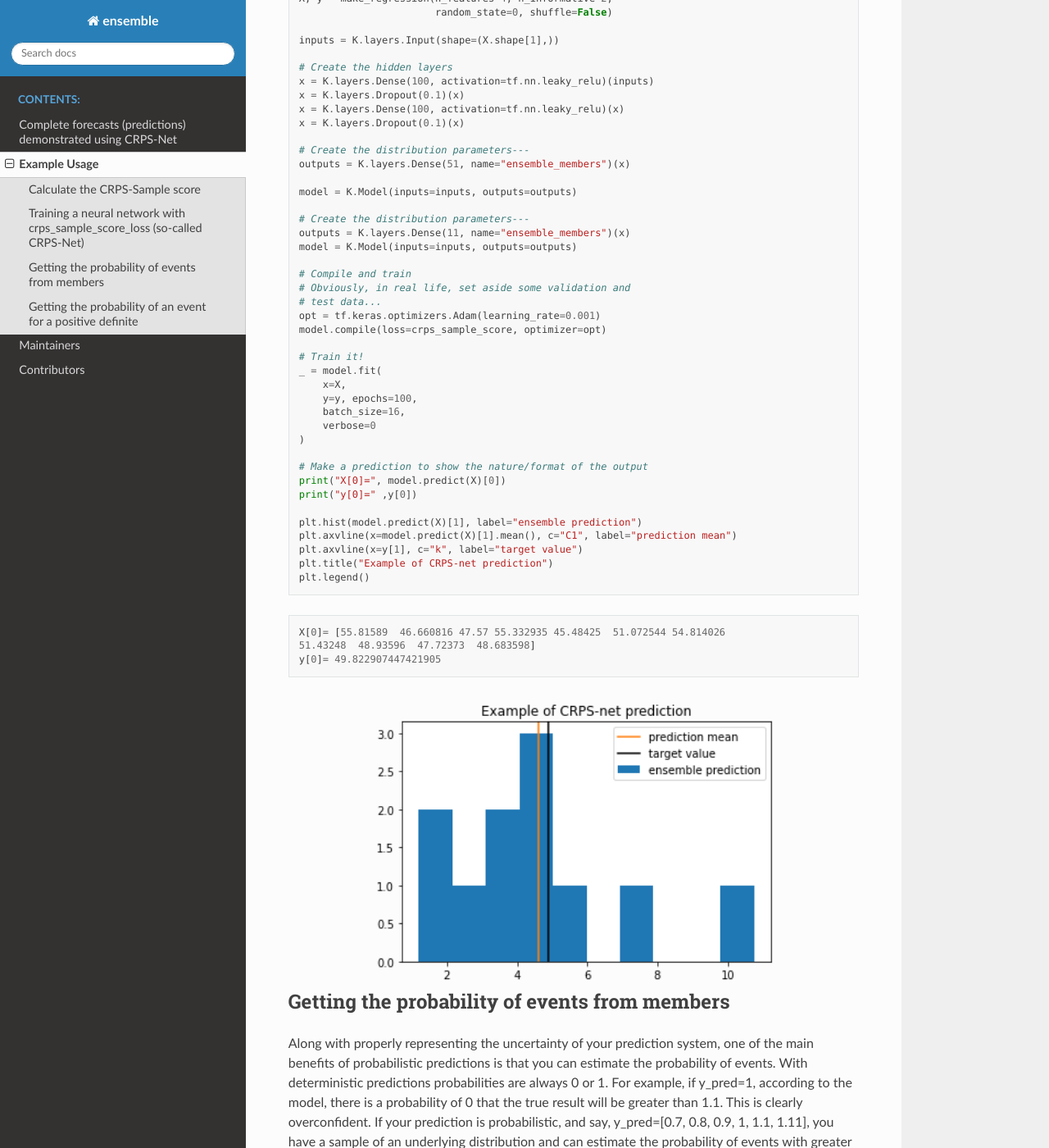
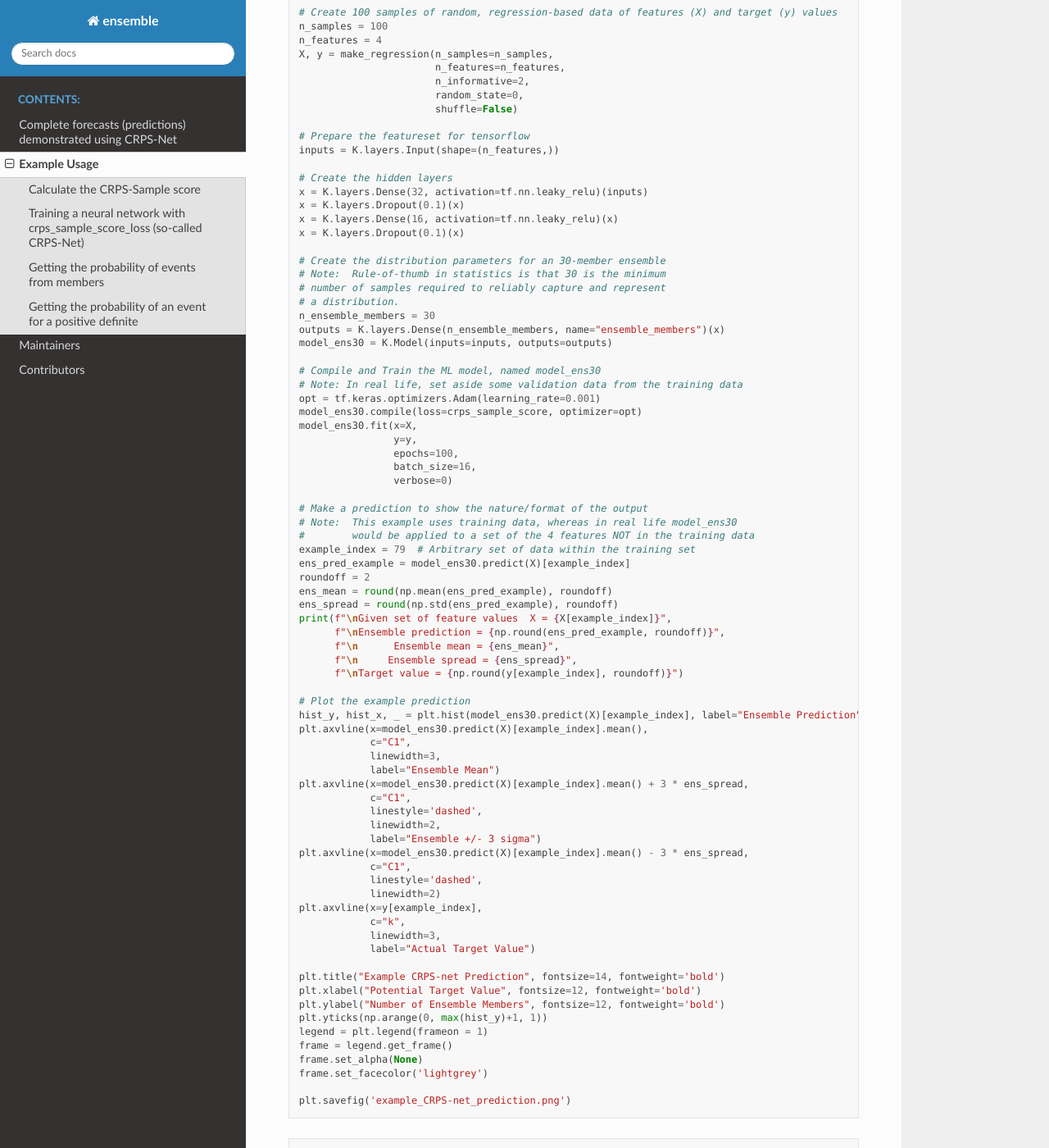
Before and after one commit to TheClimateCorporation/ensemble, a Sphinx documentation site: the page built from docs/usage.rst, in a window 1280 px wide and 1400 px high, scrolled down 2478 px. Shown: the whole window at 82% size. Built offline with Sphinx 7.4.7 and the Read the Docs theme 2.0.0, drawn with Linux system fonts in a browser that asks for light colours; some of the changed text lies outside the part shown.

Commit message:
fixed example usage

```diff
--- a/docs/usage.rst
+++ b/docs/usage.rst
@@ -98,61 +98,107 @@
 
 .. code-block:: python
 
+  import matplotlib.pyplot as plt
+  import numpy as np
+  import tensorflow as tf
+  import tensorflow.keras as K
   from sklearn.datasets import make_regression
   from tcc_ensemble.crps_net import crps_sample_score
-  import tensorflow as tf
-  import tensorflow.keras as K
 
-  # cook up some regression data
-  X, y = make_regression(n_features=4, n_informative=2,
-                         random_state=0, shuffle=False)
+  # Create 100 samples of random, regression-based data of features (X) and target (y) values
+  n_samples = 100
+  n_features = 4
+  X, y = make_regression(n_samples=n_samples,
+                         n_features=n_features,
+                         n_informative=2,
+                         random_state=0,
+                         shuffle=False)
 
-  inputs = K.layers.Input(shape=(X.shape[1],))
+  # Prepare the featureset for tensorflow
+  inputs = K.layers.Input(shape=(n_features,))
 
   # Create the hidden layers
-  x = K.layers.Dense(100, activation=tf.nn.leaky_relu)(inputs)
+  x = K.layers.Dense(32, activation=tf.nn.leaky_relu)(inputs)
   x = K.layers.Dropout(0.1)(x)
-  x = K.layers.Dense(100, activation=tf.nn.leaky_relu)(x)
+  x = K.layers.Dense(16, activation=tf.nn.leaky_relu)(x)
   x = K.layers.Dropout(0.1)(x)
 
-  # Create the distribution parameters---
-  outputs = K.layers.Dense(51, name="ensemble_members")(x)
+  # Create the distribution parameters for an 30-member ensemble
+  # Note:  Rule-of-thumb in statistics is that 30 is the minimum
+  # number of samples required to reliably capture and represent
+  # a distribution.
+  n_ensemble_members = 30
+  outputs = K.layers.Dense(n_ensemble_members, name="ensemble_members")(x)
+  model_ens30 = K.Model(inputs=inputs, outputs=outputs)
 
-  model = K.Model(inputs=inputs, outputs=outputs)
-
-  # Create the distribution parameters---
-  outputs = K.layers.Dense(11, name="ensemble_members")(x)
-  model = K.Model(inputs=inputs, outputs=outputs)
-
-  # Compile and train
-  # Obviously, in real life, set aside some validation and
-  # test data...
+  # Compile and Train the ML model, named model_ens30
+  # Note: In real life, set aside some validation data from the training data
   opt = tf.keras.optimizers.Adam(learning_rate=0.001)
-  model.compile(loss=crps_sample_score, optimizer=opt)
-
-  # Train it!
-  _ = model.fit(
-      x=X,
-      y=y, epochs=100,
-      batch_size=16,
-      verbose=0
-  )
+  model_ens30.compile(loss=crps_sample_score, optimizer=opt)
+  model_ens30.fit(x=X,
+                  y=y,
+                  epochs=100,
+                  batch_size=16,
+                  verbose=0)
 
   # Make a prediction to show the nature/format of the output
-  print("X[0]=", model.predict(X)[0])
-  print("y[0]=" ,y[0])
+  # Note:  This example uses training data, whereas in real life model_ens30
+  #        would be applied to a set of the 4 features NOT in the training data
+  example_index = 79  # Arbitrary set of data within the training set
+  ens_pred_example = model_ens30.predict(X)[example_index]
+  roundoff = 2
+  ens_mean = round(np.mean(ens_pred_example), roundoff)
+  ens_spread = round(np.std(ens_pred_example), roundoff)
+  print(f"\nGiven set of feature values  X = {X[example_index]}",
+        f"\nEnsemble prediction = {np.round(ens_pred_example, roundoff)}",
+        f"\n      Ensemble mean = {ens_mean}",
+        f"\n     Ensemble spread = {ens_spread}",
+        f"\nTarget value = {np.round(y[example_index], roundoff)}")
 
-  plt.hist(model.predict(X)[1], label="ensemble prediction")
-  plt.axvline(x=model.predict(X)[1].mean(), c="C1", label="prediction mean")
-  plt.axvline(x=y[1], c="k", label="target value")
-  plt.title("Example of CRPS-net prediction")
-  plt.legend()
+  # Plot the example prediction
+  hist_y, hist_x, _ = plt.hist(model_ens30.predict(X)[example_index], label="Ensemble Prediction")
+  plt.axvline(x=model_ens30.predict(X)[example_index].mean(),
+              c="C1",
+              linewidth=3,
+              label="Ensemble Mean")
+  plt.axvline(x=model_ens30.predict(X)[example_index].mean() + 3 * ens_spread,
+              c="C1",
+              linestyle='dashed',
+              linewidth=2,
+              label="Ensemble +/- 3 sigma")
+  plt.axvline(x=model_ens30.predict(X)[example_index].mean() - 3 * ens_spread,
+              c="C1",
+              linestyle='dashed',
+              linewidth=2)
+  plt.axvline(x=y[example_index],
+              c="k",
+              linewidth=3,
+              label="Actual Target Value")
+
+  plt.title("Example CRPS-net Prediction", fontsize=14, fontweight='bold')
+  plt.xlabel("Potential Target Value", fontsize=12, fontweight='bold')
+  plt.ylabel("Number of Ensemble Members", fontsize=12, fontweight='bold')
+  plt.yticks(np.arange(0, max(hist_y)+1, 1))
+  legend = plt.legend(frameon = 1)
+  frame = legend.get_frame()
+  frame.set_alpha(None)
+  frame.set_facecolor('lightgrey')
+
+  plt.savefig('example_CRPS-net_prediction.png')
 
 .. parsed-literal::
 
-  X[0]= [55.81589  46.660816 47.57 55.332935 45.48425  51.072544 54.814026
-  51.43248  48.93596  47.72373  48.683598]
-  y[0]= 49.822907447421905
+  Given set of feature values  X = [-0.04217145 -0.28688719 -0.0616264  -0.10730528]
+
+  Ensemble prediction = [-15.46 -11.96 -17.33 -14.83 -13.15 -14.76 -17.22 -18.4  -13.89 -15.8
+ -17.83 -18.8  -19.39 -18.11 -21.02 -21.71  -4.98 -14.69 -13.11 -21.4
+ -10.94 -12.6  -12.23 -15.6  -24.99 -14.31 -17.02 -14.38 -14.99 -12.32]
+
+  Ensemble mean = -15.77
+
+  Ensemble spread = 3.82
+
+  Target value = -10.67
 
 .. image:: resources/example_crps_net_prediction.png
     :width: 500
```
Also changed, not shown: docs/resources/example_crps_net_prediction.png.
